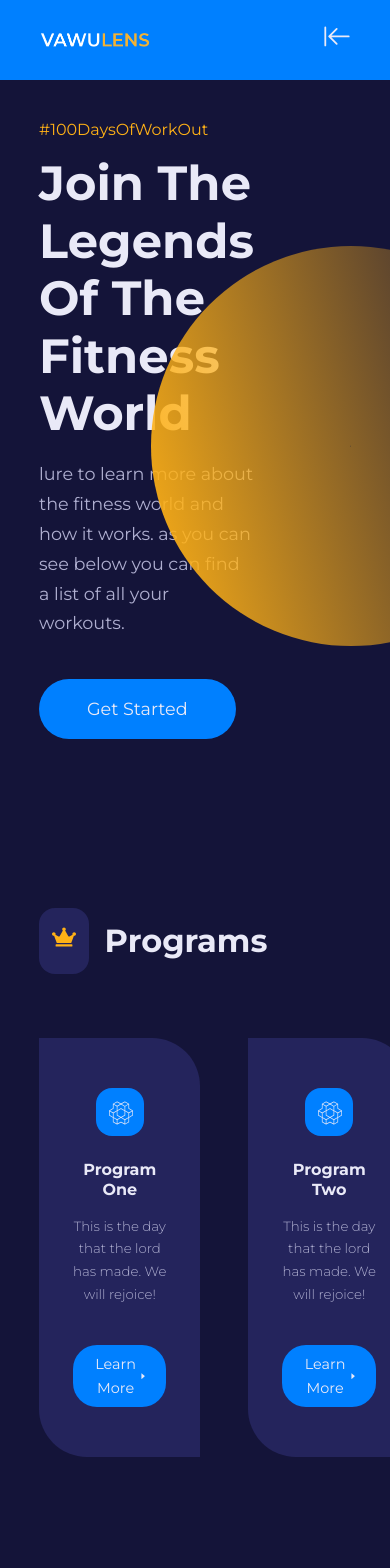
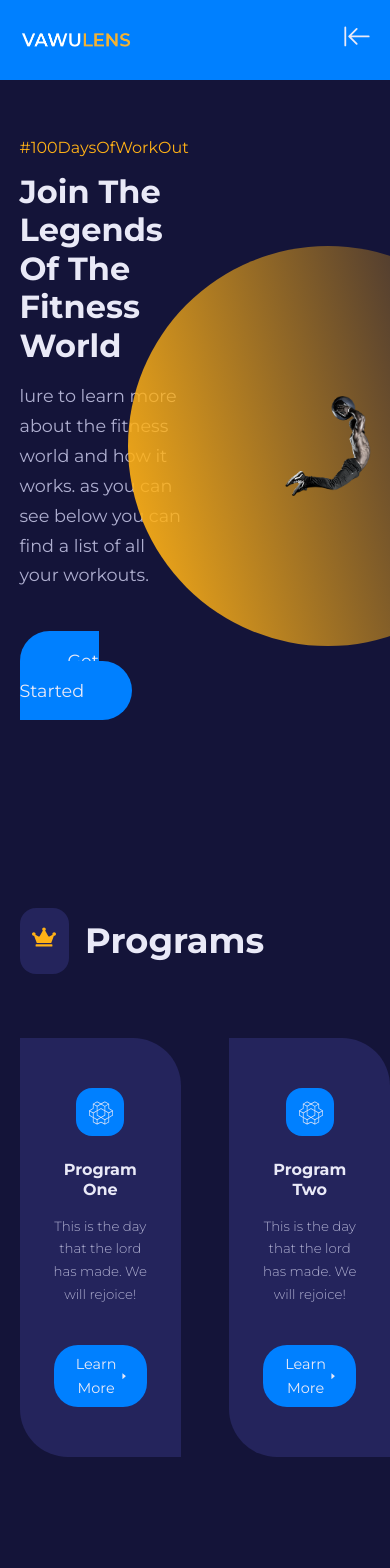
Before and after one commit to mohammedbabiker/reactsite, a React (Create React App) app: page / in a window 390 px wide. Shown: the top 1568 px of the page. Built offline with nearby package versions, Linux system fonts and the light colour scheme.

Commit message:
general css media queires at index.css

```diff
--- a/src/index.css
+++ b/src/index.css
@@ -157,3 +157,24 @@
   display: block;
   font-weight: 300;
 }
+
+/* -----Media queries medium screen---------------- */
+
+@media screen and (max-width: 1024px) {
+  .container {
+    width: var(--container-width-md);
+  }
+  h1 {
+    font-size: 2rem;
+  }
+  h2 {
+    font-size: 1.6rem;
+  }
+}
+
+@media screen and (max-width: 600px) {
+  h2 {
+    font-size: 2.2rem;
+    line-height: 1.3;
+  }
+}
```
